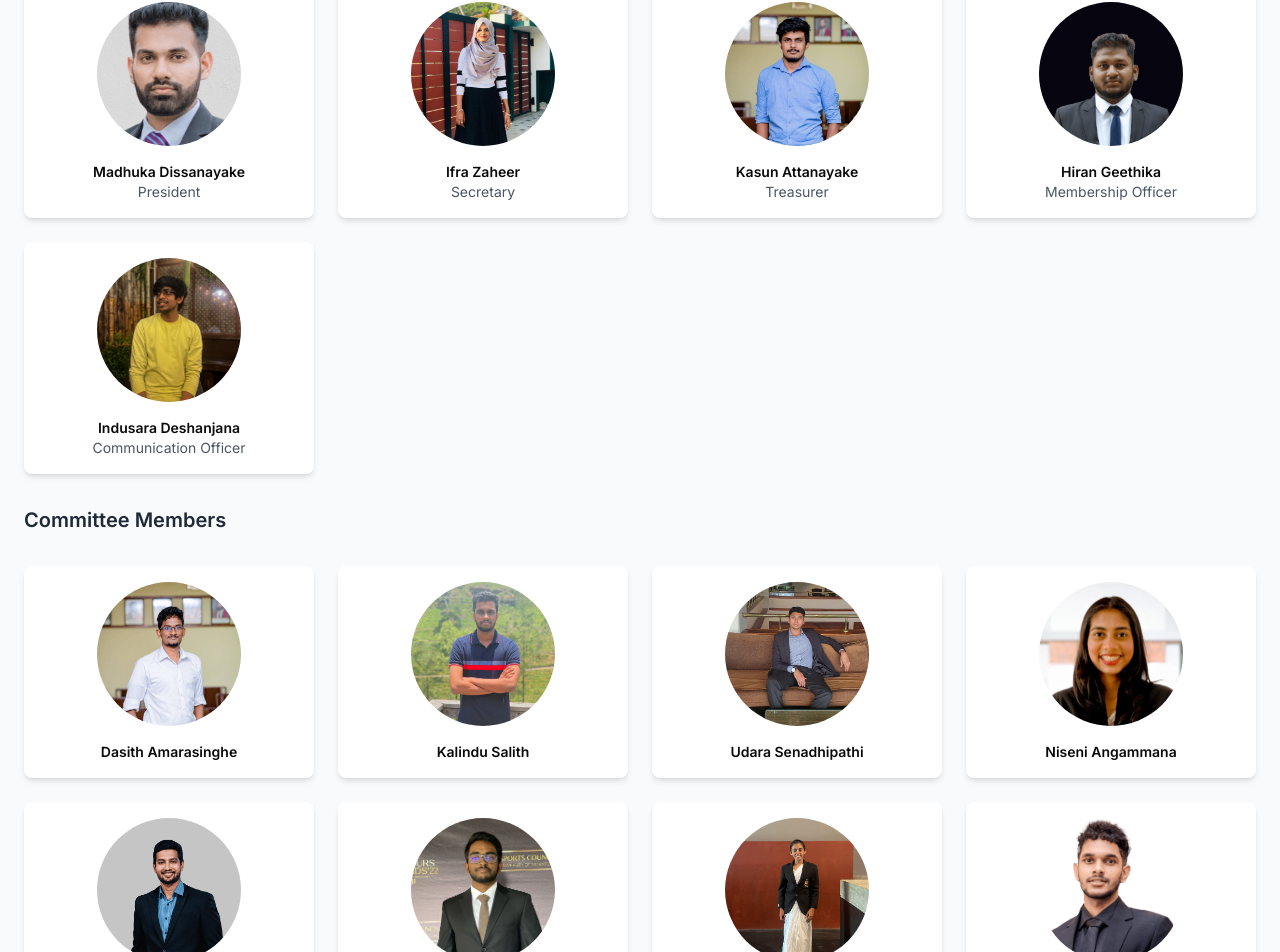
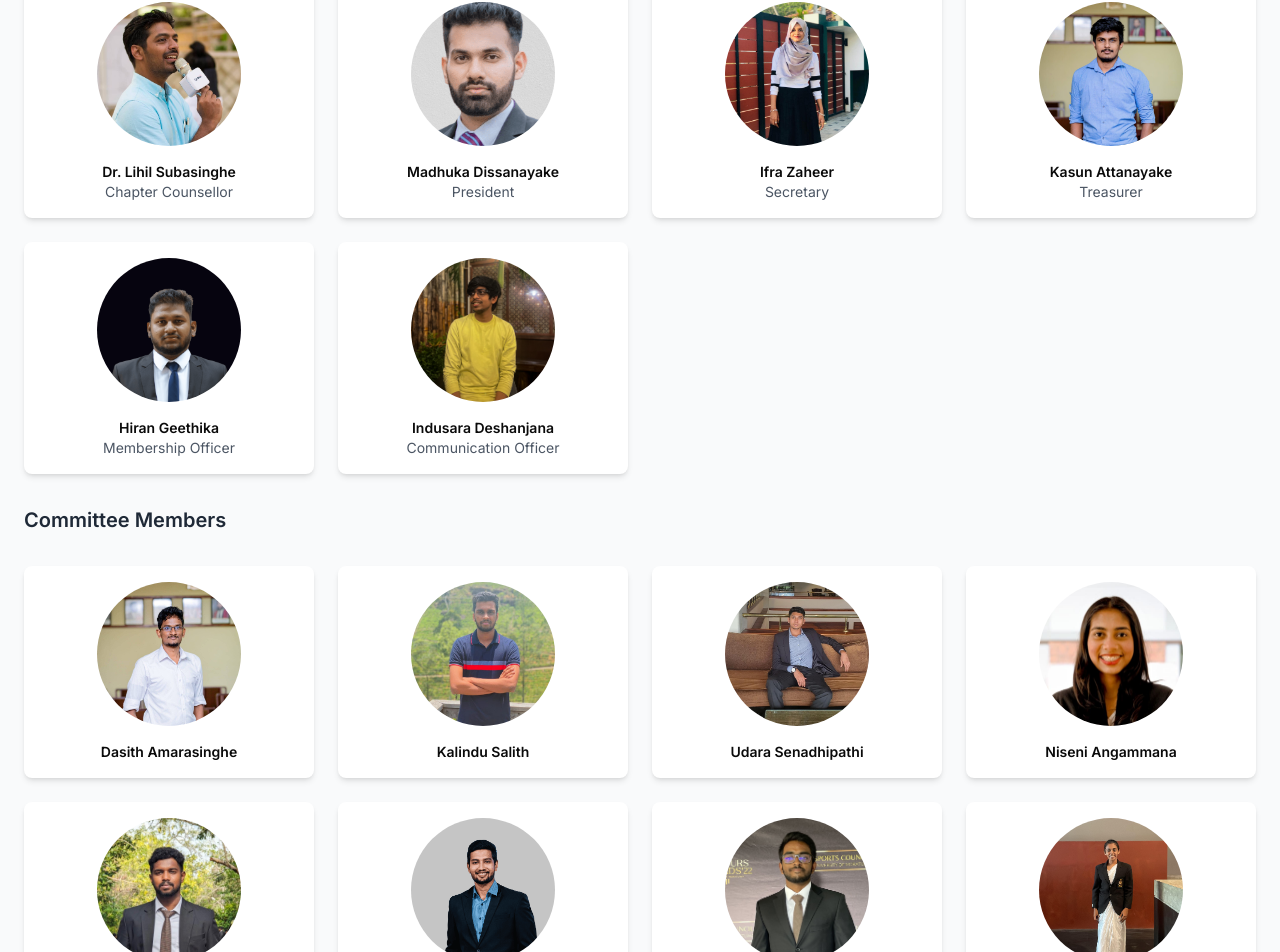
Before and after one commit to TharindaPrabhath/imeche, a Next.js app: page / in a window 1280 px wide. Shown: the part 1503-2455 px from the top of the page. Built offline with nearby package versions, Linux system fonts and the light colour scheme.

Commit message:
Add new executive and committee members to members section

```diff
--- a/components/memebrs-section.tsx
+++ b/components/memebrs-section.tsx
@@ -1,6 +1,12 @@
 import { MemberCard } from './member-card';
 
 const EXECUTIVE_MEMBERS = [
+  {
+    firstName: 'Dr. Lihil',
+    lastName: 'Subasinghe',
+    designation: 'Chapter Counsellor',
+    imageUrl: '/members/Lihil.jpg'
+  },
   {
     firstName: 'Madhuka',
     lastName: 'Dissanayake',
@@ -53,6 +59,11 @@ const COMMITEE_MEMBERS = [
     firstName: 'Niseni',
     lastName: 'Angammana',
     imageUrl: '/members/batch-20/Niseni.jpg'
+  },
+  {
+    firstName: 'Abilaash',
+    lastName: 'Arunasalam',
+    imageUrl: '/members/batch-20/Abhilaash.jpg'
   },
   {
     firstName: 'Nimantha',
```
